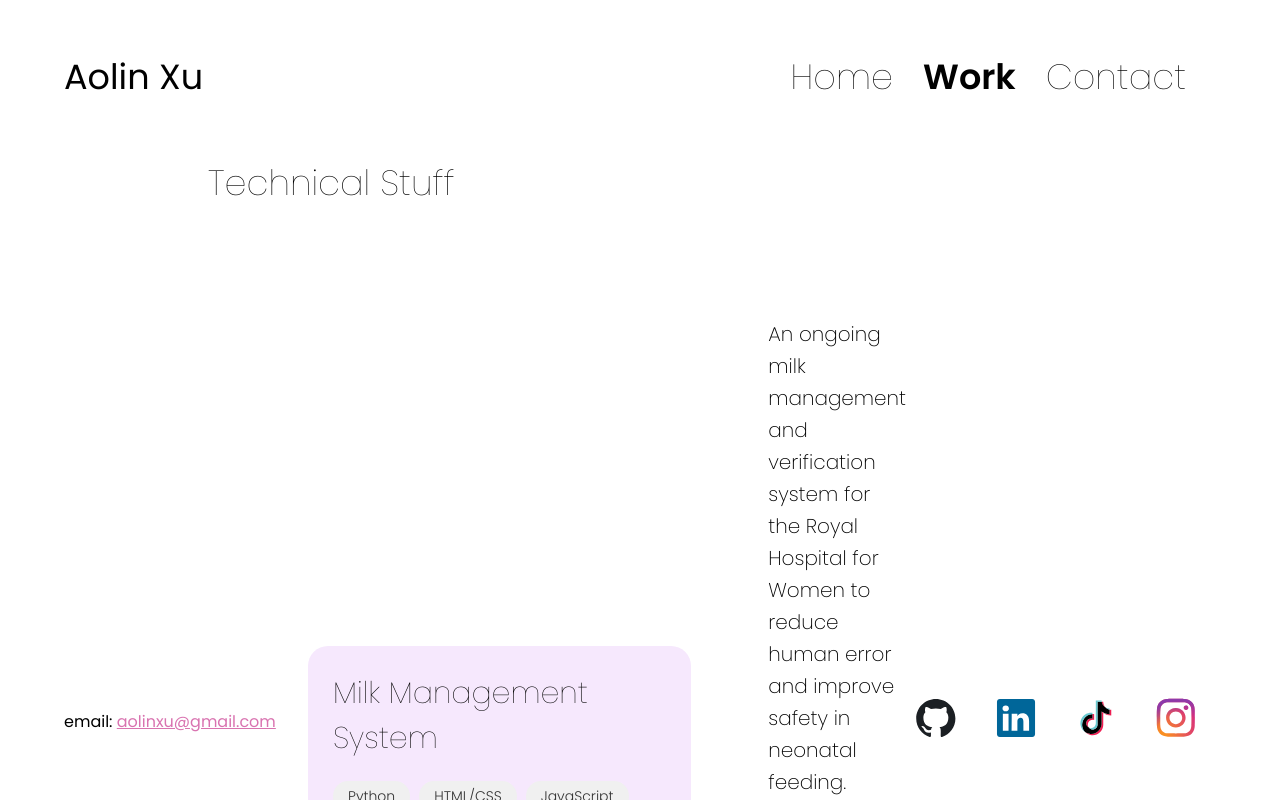
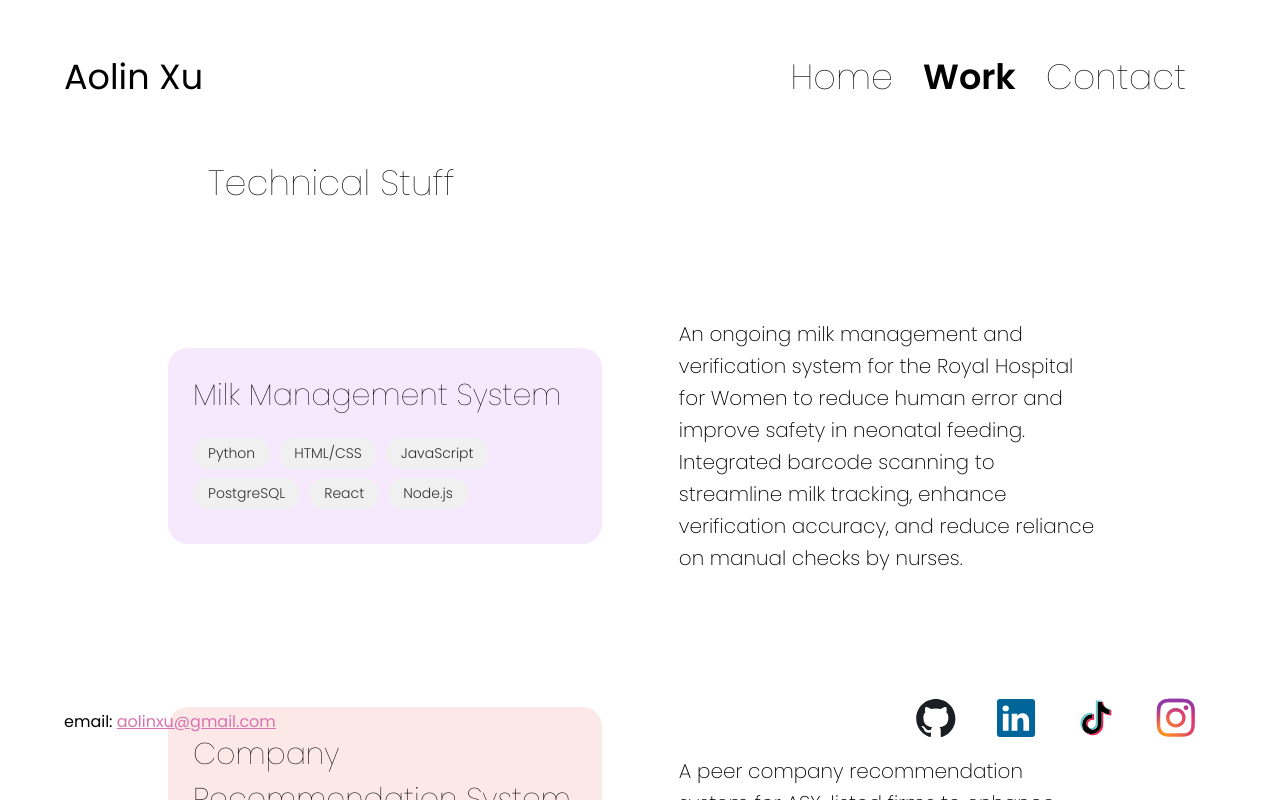
Before and after one commit to aolinxuu/personal-website, a React (Create React App) app: page /work in a window 1280 px wide. Shown: the top 800 px of the page. Built offline with nearby package versions, Linux system fonts and the light colour scheme.

Commit message:
fix work padding

```diff
--- a/src/components/Navbar.css
+++ b/src/components/Navbar.css
@@ -3,7 +3,7 @@
   justify-content: space-between;
   align-items: center;
   font-size: 35px;
-  background-color: white;
+  background-color: transparent;
   width: auto;
   position: fixed;
   left: 5%;
--- a/src/pages/Work.css
+++ b/src/pages/Work.css
@@ -25,7 +25,7 @@
   display: flex;
   padding: 1px 10px;
   align-items: center;
-  padding-left: clamp(50px, 15vw, 150px);
+  padding-left: clamp(10px, 15vw, 10px);
 }
 
 /* Project Card Base Styles */
@@ -53,7 +53,7 @@
 .project-description {
   flex: 1;
   padding: clamp(30px, 4vw, 50px) clamp(40px, 6vw, 80px);
-  padding-right: clamp(100px, 20vw, 300px);
+  padding-right: clamp(10px, 5vw, 200px);
   font-size: clamp(16px, 2vw, 20px);
   font-weight: 200;
 }
```
